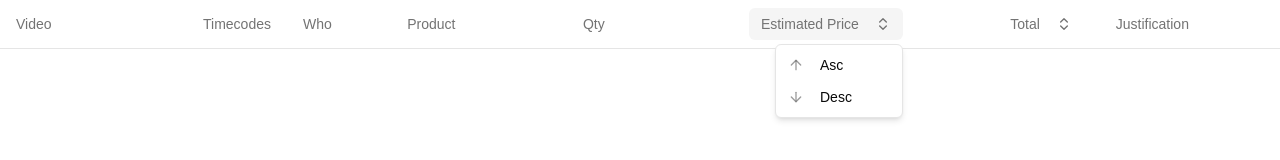
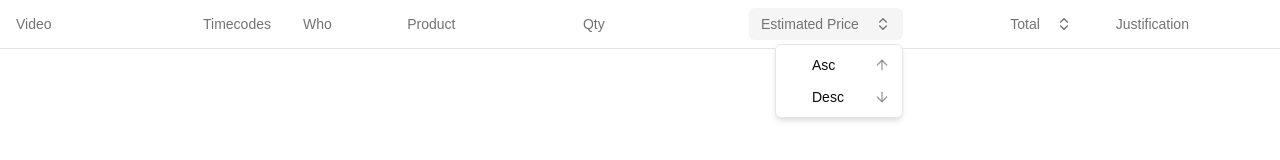
Before and after one commit to leon0399/lttstole.com, a Next.js app: page / in a window 1280 px wide. Both pictures are taken after a click on the button "Estimated Price". Shown: the top 160 px of the page. Built offline with nearby package versions, Linux system fonts and the light colour scheme.

Commit message:
🚸 easier sort settings

```diff
--- a/app/stolen-stuff-table.tsx
+++ b/app/stolen-stuff-table.tsx
@@ -1,7 +1,7 @@
 "use client"
 
+import { useMemo, useState } from "react";
 import { DataTable } from "@/components/data-table/data-table";
-import { StolenProperty } from "@/data/stolen-stuff";
 import {
   useReactTable,
   createColumnHelper,
@@ -9,11 +9,15 @@ import {
   getSortedRowModel,
   SortingState,
 } from "@tanstack/react-table";
-import { useMemo, useState } from "react";
+import { DataTableColumnHeader } from "@/components/data-table/data-table-column-header";
+import { Button } from "@/components/ui/button";
+import {
+  ExternalLinkIcon,
+} from "lucide-react";
 
+import { type StolenProperty } from "@/data/stolen-stuff";
 import videos from "@/data/videos";
 import products from "@/data/products";
-import { DataTableColumnHeader } from "@/components/data-table/data-table-column-header";
 
 interface StolenStuffTableProps {
   data: StolenProperty[]
@@ -28,13 +32,17 @@ export default function StolenStuffTable({
     columnHelper.accessor("Video", {
       header: ({ column }) => (<DataTableColumnHeader column={column}>Video</DataTableColumnHeader>),
       cell: (info) => (
+        <Button variant={"link"} size={"sm"} asChild className="px-0 h-auto">
           <a
             href={info.getValue()}
             target="_blank"
             rel="noreferrer"
           >
             {videos[info.getValue()]?.Title ?? info.getValue()}
+
+            <ExternalLinkIcon />
           </a>
+        </Button>
       ),
       enableSorting: false,
       enableHiding: false,
@@ -67,13 +75,17 @@ export default function StolenStuffTable({
       header: ({ column }) => (<DataTableColumnHeader column={column}>Product</DataTableColumnHeader>),
       cell: (info) => (
         products[info.getValue()]?.url ? (
+          <Button variant={"link"} size={"sm"} asChild className="px-0 h-auto">
             <a
               href={products[info.getValue()]?.url}
               target="_blank"
               rel="noreferrer"
             >
               {info.getValue()}
+
+              <ExternalLinkIcon />
             </a>
+          </Button>
         ) : info.getValue()
       ),
       enableSorting: false,
@@ -85,14 +97,14 @@ export default function StolenStuffTable({
       enableSorting: false,
       enableHiding: false,
     }),
-    columnHelper.accessor("EstimatedPrice", {
+    columnHelper.accessor("EstimatedPriceAsNumber", {
       header: ({ column }) => (<DataTableColumnHeader column={column} align="end">Estimated Price</DataTableColumnHeader>),
-      cell: (info) => (<div className="text-right">{info.getValue()}</div>),
+      cell: (info) => (<div className="text-right pr-11">{info.row.original.EstimatedPrice}</div>),
       enableHiding: false,
     }),
-    columnHelper.accessor("Total", {
+    columnHelper.accessor("TotalAsNumber", {
       header: ({ column }) => (<DataTableColumnHeader column={column} align="end">Total</DataTableColumnHeader>),
-      cell: (info) => (<div className="text-right">{info.getValue()}</div>),
+      cell: (info) => (<div className="text-right pr-11">{info.row.original.Total}</div>),
       enableHiding: false,
     }),
     columnHelper.accessor("Justification", {
--- a/components/data-table/data-table-column-header.tsx
+++ b/components/data-table/data-table-column-header.tsx
@@ -3,6 +3,7 @@ import {
   ArrowUpIcon,
   ChevronsUpDownIcon,
   EyeOffIcon,
+  CircleIcon,
 } from "lucide-react"
 import { type Column } from "@tanstack/react-table"
 
@@ -94,28 +95,34 @@ export function DataTableColumnHeader<TData, TValue>({
             )}
           </Button>
         </DropdownMenuTrigger>
-        <DropdownMenuContent align={align}>
+        <DropdownMenuContent align={align ?? undefined}>
           {column.getCanSort() && (
             <>
               <DropdownMenuItem
                 aria-label="Sort ascending"
-                onClick={() => column.toggleSorting(false)}
+                onClick={() => column.getIsSorted() === "asc" ? column.clearSorting() : column.toggleSorting(false)}
               >
+                <div className="h-2 w-2 mx-1">
+                  { column.getIsSorted() === "asc" && <CircleIcon className="!h-2 !w-2 fill-current" aria-hidden="true" /> }
+                </div>
+                Asc
                 <ArrowUpIcon
-                  className="mr-2 size-3.5 text-muted-foreground/70"
+                  className="ml-auto size-3.5 text-muted-foreground/70"
                   aria-hidden="true"
                 />
-                Asc
               </DropdownMenuItem>
               <DropdownMenuItem
                 aria-label="Sort descending"
-                onClick={() => column.toggleSorting(true)}
+                onClick={() => column.getIsSorted() === "desc" ? column.clearSorting() : column.toggleSorting(true)}
               >
+                <div className="h-2 w-2 mx-1">
+                  { column.getIsSorted() === "desc" && <CircleIcon className="!h-2 !w-2 fill-current" aria-hidden="true" /> }
+                </div>
+                Desc
                 <ArrowDownIcon
-                  className="mr-2 size-3.5 text-muted-foreground/70"
+                  className="ml-auto size-3.5 text-muted-foreground/70"
                   aria-hidden="true"
                 />
-                Desc
               </DropdownMenuItem>
             </>
           )}
--- a/components/data-table/data-table.tsx
+++ b/components/data-table/data-table.tsx
@@ -13,7 +13,7 @@ import {
   TableHeader,
   TableRow,
 } from "@/components/ui/table"
-import { ForwardedRef, forwardRef } from "react"
+import { type ForwardedRef, forwardRef, type RefAttributes } from "react"
 
 interface DataTableProps<TData> {
   table: TanstackTable<TData>
@@ -61,4 +61,6 @@ function DataTableInner<TData>(
   )
 }
 
-export const DataTable = forwardRef(DataTableInner);
+export const DataTable = forwardRef(DataTableInner) as <TData>(
+  props: DataTableProps<TData> & RefAttributes<HTMLTableElement>
+) => ReturnType<typeof DataTableInner>
```
Lines whose indentation alone changed are shown as unchanged.
